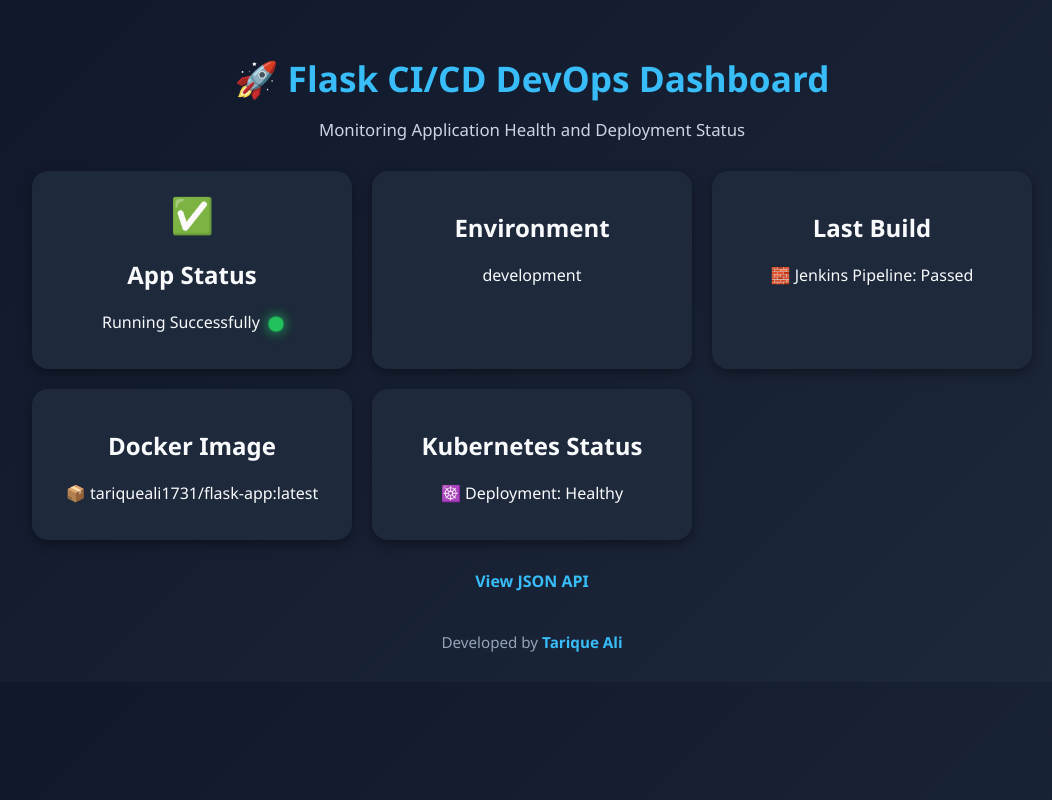
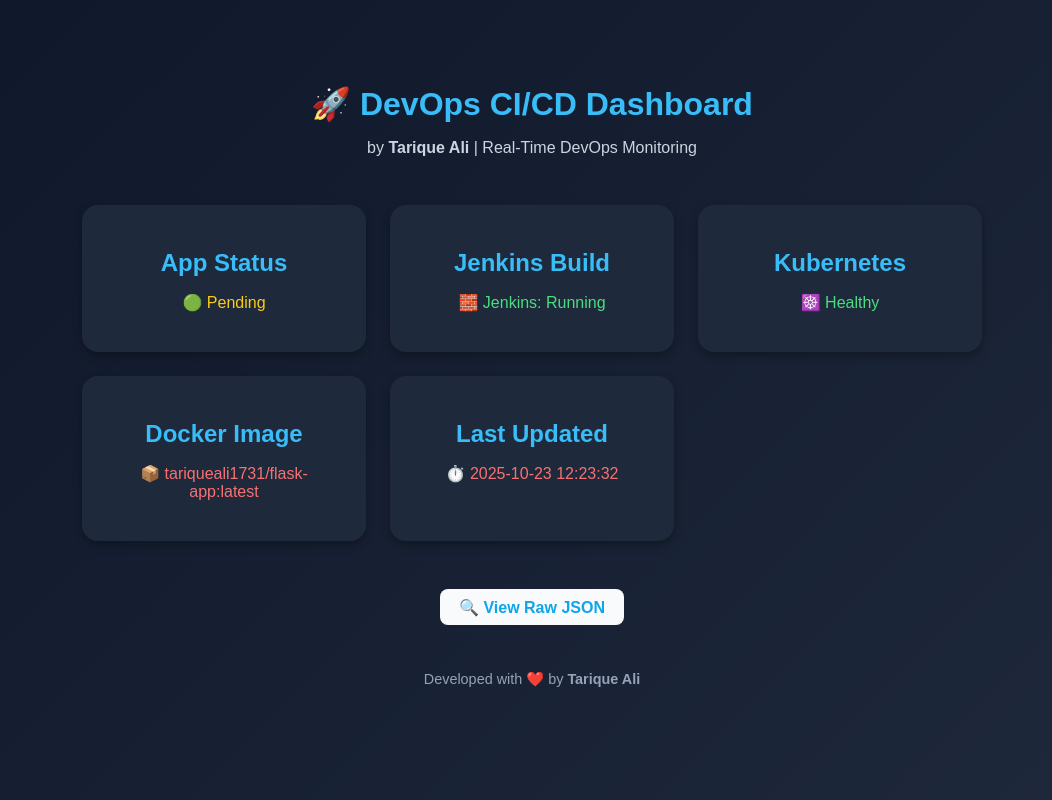
Before and after one commit to Tariqueali17/jenkins-cicd-flask-k8s, a Flask app: page / in a window 1280 px wide. Shown: the whole page, without its empty margins (108-1160 px from the left). Run offline with Flask 3, Linux system fonts and the light colour scheme.

Commit message:
Enhanced UI: Real-time CI/CD dashboard with dynamic data

```diff
--- a/app/app.py
+++ b/app/app.py
@@ -1,27 +1,36 @@
-from flask import Flask, render_template, jsonify
+from flask import Flask, jsonify, render_template
+import random
+import time
 import logging
-import os
 
 app = Flask(__name__)
 
-# Logging setup
-logging.basicConfig(level=logging.INFO, format="%(asctime)s [%(levelname)s] - %(message)s")
+# Configure logging
+logging.basicConfig(level=logging.INFO, format='%(asctime)s [INFO] - %(message)s')
 
-@app.route("/")
+@app.route('/')
 def home():
-    logging.info("Home endpoint accessed")
-    environment = os.getenv("APP_ENV", "development")
-    return render_template("index.html", environment=environment)
+    logging.info("Dashboard viewed")
+    return render_template('index.html')
 
-@app.route("/api/status")
+@app.route('/api/status')
 def api_status():
-    logging.info("API status endpoint accessed")
-    return jsonify({
-        "environment": os.getenv("APP_ENV", "development"),
-        "message": "🚀 Flask CI/CD App is Running Successfully!",
-        "status": "success"
-    })
+    statuses = ["Running", "Deploying", "Failed", "Pending"]
+    jenkins_status = random.choice(["Passed", "Running", "Failed"])
+    kubernetes_status = random.choice(["Healthy", "Warning", "Degraded"])
+    docker_tags = ["latest", "v1.1", "v2.0", "stable"]
 
-if __name__ == "__main__":
-    logging.info("Starting Flask App on 0.0.0.0:5000")
-    app.run(host="0.0.0.0", port=5000)
+    data = {
+        "status": random.choice(statuses),
+        "jenkins": jenkins_status,
+        "kubernetes": kubernetes_status,
+        "docker_image": f"tariqueali1731/flask-app:{random.choice(docker_tags)}",
+        "last_updated": time.strftime("%Y-%m-%d %H:%M:%S"),
+        "developer": "Tarique Ali"
+    }
+
+    logging.info(f"API /status accessed: {data}")
+    return jsonify(data)
+
+if __name__ == '__main__':
+    app.run(host='0.0.0.0', port=5000)
--- /dev/null
+++ b/app/static/script.js
@@ -0,0 +1,29 @@
+async function fetchStatus() {
+    try {
+        const res = await fetch("/api/status");
+        const data = await res.json();
+
+        document.getElementById("status").innerText = `🟢 ${data.status}`;
+        document.getElementById("jenkins").innerText = `🧱 Jenkins: ${data.jenkins}`;
+        document.getElementById("kubernetes").innerText = `☸️ ${data.kubernetes}`;
+        document.getElementById("docker").innerText = `📦 ${data.docker_image}`;
+        document.getElementById("last-updated").innerText = `⏱️ ${data.last_updated}`;
+
+        // Color indicators
+        const color = (status) => {
+            if (status.includes("Running") || status.includes("Healthy") || status.includes("Passed")) return "#4ade80";
+            if (status.includes("Warning") || status.includes("Pending")) return "#facc15";
+            return "#f87171";
+        };
+
+        document.querySelectorAll(".card p").forEach((p) => {
+            p.style.color = color(p.innerText);
+        });
+    } catch (err) {
+        console.error("Failed to fetch data:", err);
+    }
+}
+
+// Fetch every 5 seconds
+setInterval(fetchStatus, 5000);
+fetchStatus();
--- a/app/static/style.css
+++ b/app/static/style.css
@@ -1,39 +1,92 @@
 body {
-  background: #0f172a;
-  color: #f8fafc;
-  font-family: "Poppins", sans-serif;
-  text-align: center;
-  padding: 50px;
+    font-family: 'Poppins', sans-serif;
+    background: linear-gradient(135deg, #0f172a, #1e293b);
+    color: #f8fafc;
+    margin: 0;
+    padding: 0;
+    min-height: 100vh;
+    display: flex;
+    flex-direction: column;
+    align-items: center;
+    justify-content: center;
+    animation: fadeIn 1.5s ease-in;
 }
 
-.container {
-  background: #1e293b;
-  padding: 40px;
-  border-radius: 16px;
-  box-shadow: 0 0 20px rgba(0,0,0,0.4);
-  display: inline-block;
-  min-width: 300px;
+@keyframes fadeIn {
+    from { opacity: 0; transform: translateY(10px); }
+    to { opacity: 1; transform: translateY(0); }
 }
 
-h1 {
-  color: #38bdf8;
-  margin-bottom: 20px;
+.header {
+    text-align: center;
+    margin-bottom: 2rem;
 }
 
-.status {
-  color: #22c55e;
-  font-weight: bold;
+.header h1 {
+    color: #38bdf8;
+    font-size: 2rem;
+    margin: 0.2rem 0;
 }
 
-.btn {
-  background: #38bdf8;
-  color: white;
-  padding: 10px 20px;
-  border-radius: 8px;
-  text-decoration: none;
-  transition: 0.3s;
+.header p {
+    color: #cbd5e1;
 }
 
-.btn:hover {
-  background: #0ea5e9;
+.dashboard {
+    display: grid;
+    grid-template-columns: repeat(auto-fit, minmax(220px, 1fr));
+    gap: 1.5rem;
+    width: 90%;
+    max-width: 900px;
+    margin-bottom: 2rem;
 }
+
+.card {
+    background: #1e293b;
+    border-radius: 1rem;
+    padding: 1.5rem;
+    text-align: center;
+    box-shadow: 0 4px 10px rgba(0,0,0,0.3);
+    transition: transform 0.3s, box-shadow 0.3s;
+}
+
+.card:hover {
+    transform: translateY(-5px);
+    box-shadow: 0 6px 20px rgba(56,189,248,0.4);
+}
+
+.card h2 {
+    color: #38bdf8;
+    margin-bottom: 0.5rem;
+}
+
+.success {
+    color: #4ade80;
+}
+
+.json-link {
+    margin: 1.5rem;
+}
+
+.json-link a {
+    text-decoration: none;
+    color: #0ea5e9;
+    background: #f8fafc;
+    padding: 0.6rem 1.2rem;
+    border-radius: 8px;
+    font-weight: 600;
+    transition: all 0.3s;
+}
+
+.json-link a:hover {
+    background: #38bdf8;
+    color: #fff;
+    box-shadow: 0 0 10px #38bdf8;
+}
+
+.footer {
+    text-align: center;
+    color: #94a3b8;
+    font-size: 0.9rem;
+    padding: 1rem;
+}
--- a/app/templates/index.html
+++ b/app/templates/index.html
@@ -3,144 +3,49 @@
 <head>
     <meta charset="UTF-8">
     <meta name="viewport" content="width=device-width, initial-scale=1.0">
-  <title>🚀 Flask CI/CD DevOps Dashboard</title>
-  <style>
-    body {
-      font-family: 'Segoe UI', Arial, sans-serif;
-      background: linear-gradient(135deg, #0f172a, #1e293b);
-      color: #f8fafc;
-      text-align: center;
-      padding: 30px 10px;
-      margin: 0;
-    }
-
-    h1 {
-      color: #38bdf8;
-      font-size: 2.2em;
-      margin-bottom: 10px;
-    }
-
-    p.subtitle {
-      color: #cbd5e1;
-      font-size: 1.05em;
-      margin-bottom: 30px;
-    }
-
-    .dashboard {
-      display: grid;
-      grid-template-columns: repeat(auto-fit, minmax(280px, 1fr));
-      gap: 20px;
-      max-width: 1000px;
-      margin: 0 auto;
-    }
-
-    .card {
-      background: #1e293b;
-      border-radius: 16px;
-      padding: 20px;
-      box-shadow: 0 4px 12px rgba(0,0,0,0.4);
-      transition: transform 0.3s ease, background 0.3s ease;
-    }
-
-    .card:hover {
-      transform: scale(1.04);
-      background: #334155;
-    }
-
-    .emoji {
-      font-size: 35px;
-      margin-bottom: 8px;
-    }
-
-    a {
-      color: #38bdf8;
-      text-decoration: none;
-      font-weight: bold;
-    }
-
-    a:hover {
-      text-decoration: underline;
-    }
-
-    .status-light {
-      display: inline-block;
-      width: 12px;
-      height: 12px;
-      border-radius: 50%;
-      background-color: #22c55e;
-      box-shadow: 0 0 10px #22c55e;
-      margin-left: 6px;
-      animation: pulse 1.5s infinite ease-in-out;
-      vertical-align: middle;
-    }
-
-    @keyframes pulse {
-      0%, 100% { opacity: 0.8; transform: scale(1); }
-      50% { opacity: 1; transform: scale(1.3); }
-    }
-
-    footer {
-      margin-top: 40px;
-      font-size: 0.95em;
-      color: #94a3b8;
-    }
-
-    footer strong {
-      color: #38bdf8;
-    }
-
-    /* Responsive adjustments */
-    @media (max-width: 600px) {
-      h1 {
-        font-size: 1.6em;
-      }
-      .card {
-        padding: 15px;
-      }
-      .emoji {
-        font-size: 30px;
-      }
-    }
-  </style>
+    <title>🚀 DevOps CI/CD Dashboard | Tarique Ali</title>
+    <link rel="stylesheet" href="{{ url_for('static', filename='style.css') }}">
+    <script src="{{ url_for('static', filename='script.js') }}" defer></script>
 </head>
 <body>
-  <h1>🚀 Flask CI/CD DevOps Dashboard</h1>
-  <p class="subtitle">Monitoring Application Health and Deployment Status</p>
+    <header class="header">
+        <h1>🚀 DevOps CI/CD Dashboard</h1>
+        <p>by <strong>Tarique Ali</strong> | Real-Time DevOps Monitoring</p>
+    </header>
 
-  <div class="dashboard">
+    <section class="dashboard">
         <div class="card">
-      <div class="emoji">✅</div>
             <h2>App Status</h2>
-      <p>Running Successfully <span class="status-light"></span></p>
+            <p id="status">Loading...</p>
         </div>
 
         <div class="card">
-      <h2>Environment</h2>
-      <p>development</p>
+            <h2>Jenkins Build</h2>
+            <p id="jenkins">Loading...</p>
         </div>
 
         <div class="card">
-      <h2>Last Build</h2>
-      <p>🧱 Jenkins Pipeline: Passed</p>
+            <h2>Kubernetes</h2>
+            <p id="kubernetes">Loading...</p>
         </div>
 
         <div class="card">
             <h2>Docker Image</h2>
-      <p>📦 tariqueali1731/flask-app:latest</p>
+            <p id="docker">Loading...</p>
         </div>
 
         <div class="card">
-      <h2>Kubernetes Status</h2>
-      <p>☸️ Deployment: Healthy</p>
+            <h2>Last Updated</h2>
+            <p id="last-updated">Loading...</p>
         </div>
+    </section>
+
+    <div class="json-link">
+        <a href="/api/status" target="_blank">🔍 View Raw JSON</a>
     </div>
 
-  <p style="margin-top: 30px;">
-    <a href="/api">View JSON API</a>
-  </p>
-
-  <footer>
-    Developed by <strong>Tarique Ali</strong>
+    <footer class="footer">
+        <p>Developed with ❤️ by <strong>Tarique Ali</strong></p>
     </footer>
 </body>
 </html>
```
Also changed, not shown: 2 other files. Lines whose indentation alone changed are shown as unchanged.
